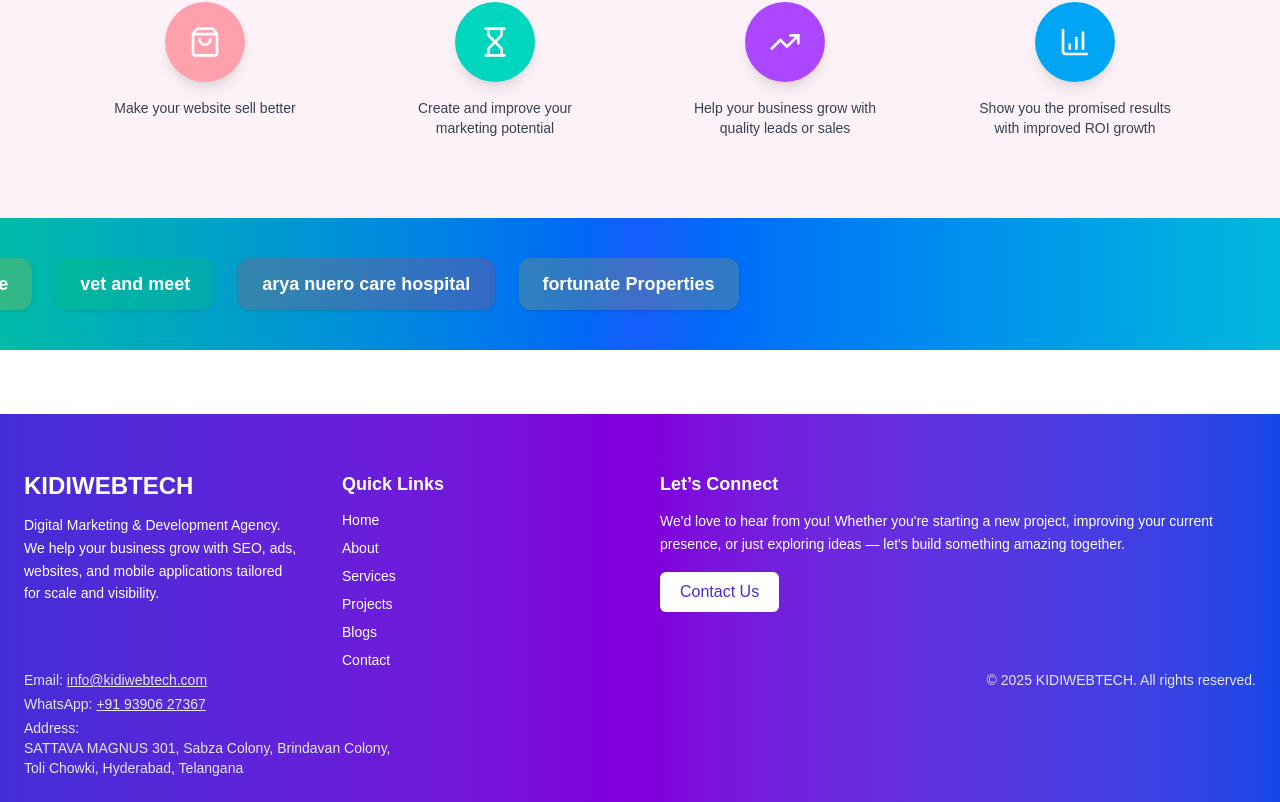
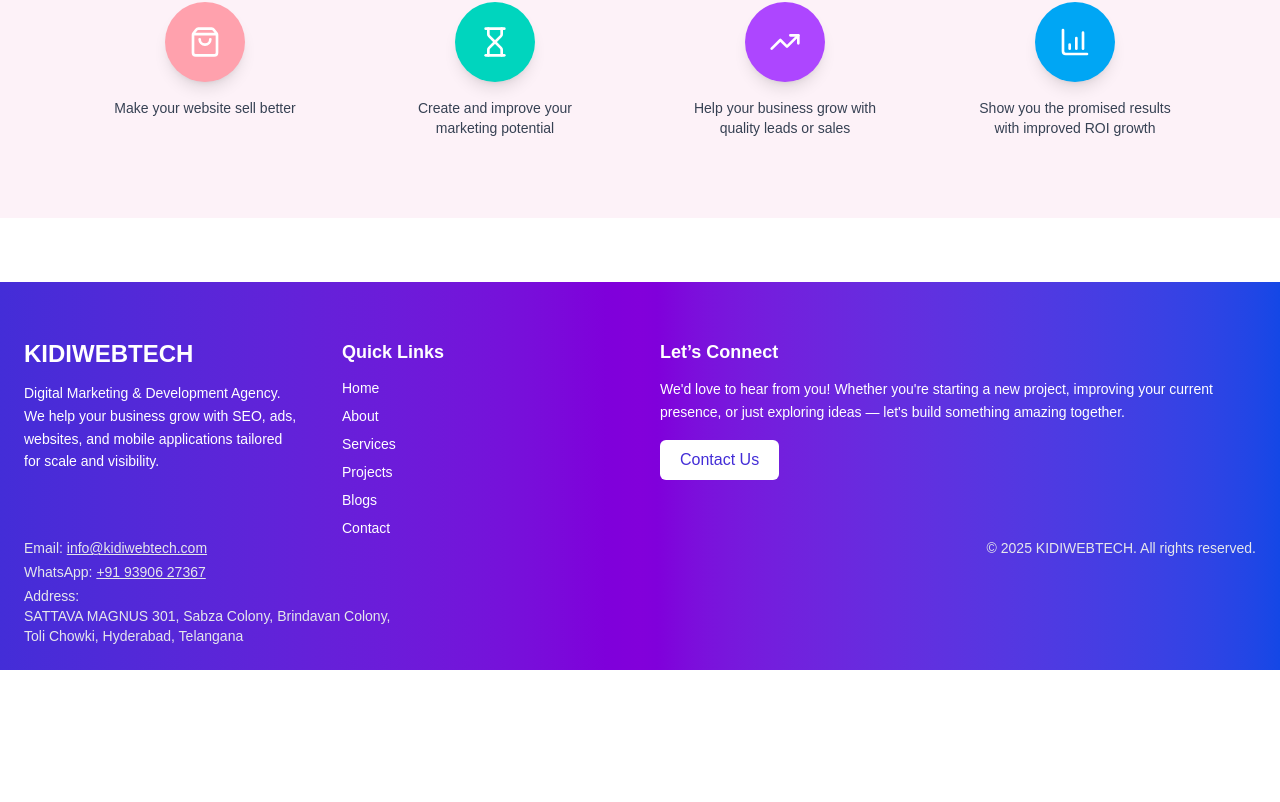
Before and after one commit to saikiranyalavarthi/kidi-web-tech, a Next.js app: page / in a window 1280 px wide. Shown: the part 6525-7327 px from the top of the page. After the commit the page ends 7195 px from the top, so only its background shows below. Built offline with nearby package versions, Linux system fonts and the light colour scheme.

Commit message:
some blogs content add

```diff
--- a/src/app/layout.js
+++ b/src/app/layout.js
@@ -31,7 +31,7 @@
         {children}
         <AnimatedServices />
         <Goals />
-        <AnimatedCompanies />
+        {/* <AnimatedCompanies /> */}
         <Footer />
       </body>
     </html>
```
